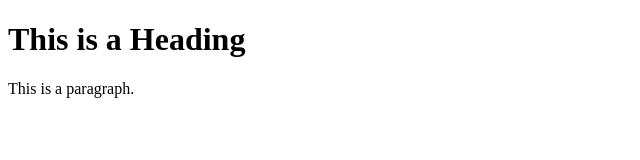
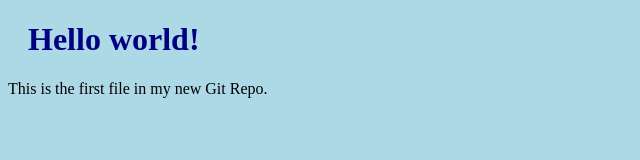
Before and after one commit to asoni-1607/learn2, a plain HTML site: page index.html in a window 1280 px wide. Shown: the whole page, without its empty margins (0-640 px from the left). Drawn offline with Linux system fonts and the light colour scheme.

Commit message:
commit all

```diff
--- /dev/null
+++ b/bluestyle.css
@@ -0,0 +1,8 @@
+body {
+background-color: lightblue;
+}
+
+h1 {
+color: navy;
+margin-left: 20px;
+}
--- a/index.html
+++ b/index.html
@@ -1,12 +1,13 @@
 <!DOCTYPE html>
 <html>
 <head>
-<title>Page Title</title>
+<title>Hello World!</title>
+<link rel="stylesheet" href="bluestyle.css">
 </head>
 <body>
 
-<h1>This is a Heading</h1>
-<p>This is a paragraph.</p>
+<h1>Hello world!</h1>
+<p>This is the first file in my new Git Repo.</p>
 
 </body>
 </html>
```
Also changed, not shown: 1 other file.
